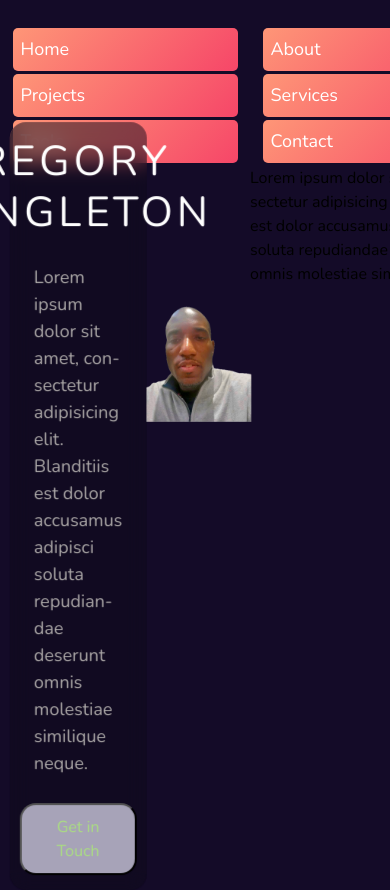
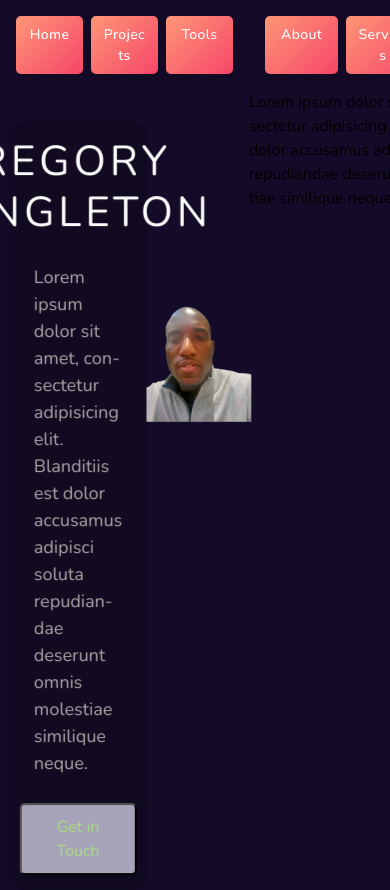
Before and after one commit to yadig69/SITE, a website: page index.html in a window 390 px wide. Drawn offline with nearby package versions, Linux system fonts and the light colour scheme.

Commit message:
updated the nav

```diff
--- a/src/scss/components/_hero.scss
+++ b/src/scss/components/_hero.scss
@@ -94,7 +94,7 @@
                 background-color: var(--primary-300);
                 color: var(--accent-400);
                 text-decoration: none;
-                border-radius: 1rem;
+                border-radius: 5px;
                 cursor: pointer;
             }
 
--- a/src/scss/components/navigation/_hero-nav.scss
+++ b/src/scss/components/navigation/_hero-nav.scss
@@ -1,57 +1,100 @@
 .nav__wrapper-left,
 .nav__wrapper-right {
-    // nav__wrapper-left start
-
-    width: 25%;
-    height: 50%;
-    padding: 10% 0 0 5%;
-
-
-    // background-color: #fff;
-    // border: .0625rem solid #045bf0;
-    z-index: -1;
+    width: clamp(200px, 25%, 300px);
+    height: auto;
+    padding: clamp(1rem, 10%, 3rem) 0 0 clamp(1rem, 5%, 2rem);
+    position: relative;
+    z-index: 10;
 
     .nav__items {
-        // nav__items start
         list-style: none;
-        width: var(--menu-width);
-
+        width: 100%;
+        margin: 0;
+        padding: 0;
+        display: flex;
+        flex-direction: column;
+        gap: 0.75rem;
 
         .nav__item {
-            // navItem start
-            width: 90%;
-            margin: var(--margin);
-            border-radius: var(--border-radius);
-            transition: var(--transition-duration) all ease;
-            background: linear-gradient(135deg, var(--gradient-start), var(--gradient-end));
+            width: 100%;
+            border-radius: var(--border-radius, 0.5rem);
+            transition: all var(--transition-duration, 0.3s) cubic-bezier(0.4, 0, 0.2, 1);
+            background: linear-gradient(135deg, var(--gradient-start, #fe9677), var(--gradient-end, #f64668));
+            box-shadow: 0 2px 8px rgba(0, 0, 0, 0.15);
+            overflow: hidden;
+            position: relative;
+
+            &::before {
+                content: '';
+                position: absolute;
+                top: 0;
+                left: -100%;
+                width: 100%;
+                height: 100%;
+                background: linear-gradient(90deg, transparent, rgba(255, 255, 255, 0.2), transparent);
+                transition: left 0.5s ease;
+            }
+
+            &:hover {
+                transform: translateX(8px) scale(1.02);
+                box-shadow: 0 4px 16px rgba(0, 0, 0, 0.25);
+
+                &::before {
+                    left: 100%;
+                }
+            }
+
+            &:focus-within {
+                outline: 2px solid var(--accent-400, #b3e9c7);
+                outline-offset: 2px;
+            }
 
             .nav__link {
-                // navLink start
+                display: block;
+                padding: var(--padding, 0.875rem 1.25rem);
+                text-decoration: none;
+                font-size: var(--font-size, 1rem);
+                font-weight: 500;
+                color: var(--text-color, #fff);
+                text-align: center;
+                letter-spacing: 0.025em;
+                position: relative;
+                z-index: 1;
 
-                display: block;
-                padding: var(--padding, .5rem);
-                text-decoration: none;
-                font-size: var(--font-size, 1.125rem);
-                color: var(--text-color, #fff);
-                overflow: hidden;
-                white-space: nowrap;
-                text-align: left;
-
-
+                &:focus {
+                    outline: none;
+                }
             }
-
-            // navLink end
-
         }
-
-        // navItem end
-
-
     }
-
-    // nav__items end
-
-
 }
 
-// nav__wrapper-left end
+.nav__wrapper-right {
+    .nav__items .nav__item:hover {
+        transform: translateX(-8px) scale(1.02);
+    }
+}
+
+@media (max-width: 768px) {
+    .nav__wrapper-left,
+    .nav__wrapper-right {
+        width: 100%;
+        padding: 1rem;
+
+        .nav__items {
+            flex-direction: row;
+            justify-content: center;
+            gap: 0.5rem;
+
+            .nav__item {
+                flex: 1;
+                max-width: 120px;
+
+                .nav__link {
+                    padding: 0.5rem 0.75rem;
+                    font-size: 0.875rem;
+                }
+            }
+        }
+    }
+}
```
Also changed, not shown: src/css/style.css.
